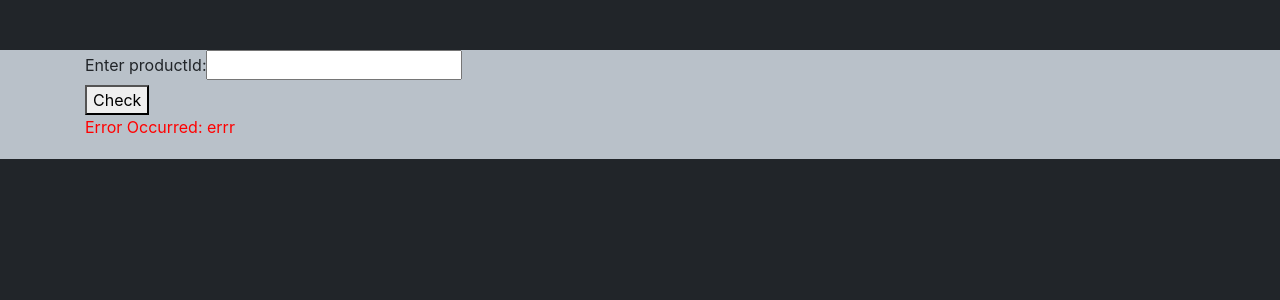
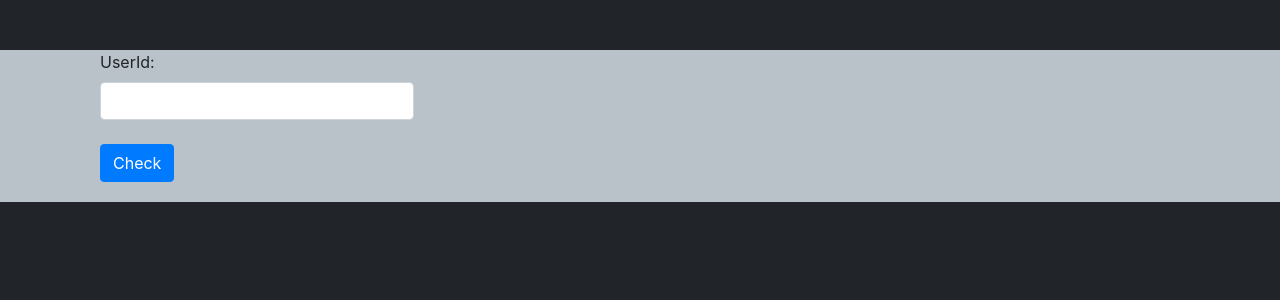
Before and after one commit to jatint17/userms_clientside, a React (Create React App) app: page / in a window 1280 px wide. Shown: the top 300 px of the page. Built offline with nearby package versions, Linux system fonts and the light colour scheme.

Commit message:
bootstrap added

```diff
--- a/src/App.js
+++ b/src/App.js
@@ -3,7 +3,12 @@ import Home from './component/Home';
 import AddProduct from './component/AddProduct'
 import commonStyle2 from "./commonStyle2.module.css";
 import AddAdmin from './component/AddAdmin'
+import AddCustomer from './component/AddCustomer'
 import FindProductById from './component/FindProductById';
+import DisplayProductDetails from './component/DisplayProductDetails';
+import DisplayUserDetails from './component/DisplayUserDetails';
+import FindCustomerById from './component/FindCustomerById';
+import FindUserById from'./component/FindUserById'
 
 
 
@@ -17,7 +22,7 @@ function App() {
                 <div className="row">
 
                     <div className="col-md-9">
-                        <FindProductById />
+                        <FindUserById/>
                     </div>
                 </div>
             </div>
--- a/src/component/FindCustomerById.js
+++ b/src/component/FindCustomerById.js
@@ -1,5 +1,6 @@
 import React, { useState } from 'react';
 import validationMessage from '../validationMessage';
+import commonStyle1 from "../commonStyle1.module.css";
 
 export default function FindCustomerById() {
 
@@ -46,15 +47,16 @@ export default function FindCustomerById() {
         <div>
             <div>
                 <form onSubmit={submitHandler}>
-                    <div>
-                        <label>customerId: </label>
-                        <input type="number" ref={customerIdRef} name="customerId" onChange={() => setFieldVal(customerIdRef)} /><br />
+                    <div className="form-group" className="col-lg-5 col-centered">
+                        <label >customerId: </label>
+                        <input type="number" ref={customerIdRef} className="form-control" name="customerId" onChange={() => setFieldVal(customerIdRef)} /><br />
+
+                    <button className={"btn btn-primary " + commonStyle1.buttoncolor } >Check</button>
                     </div>
-                    <button>Check</button>
                 </form>
 
                 {currentState.validations.customerId ? (
-                <div>
+                <div className="text-danger">
                     {currentState.validations.customerId}
                 </div>
             ) : ''}
@@ -62,7 +64,7 @@ export default function FindCustomerById() {
             </div>
 
             {currentState.customer ? (
-                <div>
+                <div className="text-success">
                     <h2>Customer Found:</h2>
                     {currentState.customer.customername}
                 </div>
@@ -70,7 +72,7 @@ export default function FindCustomerById() {
 
 
             {currentState.errorMessage ? (
-                <div style={{ color: 'red' }}>
+                <div className="text-danger">
                     Error Occurred: {currentState.errorMessage}
                 </div>
             ) : ''}
--- a/src/component/FindProductById.js
+++ b/src/component/FindProductById.js
@@ -1,6 +1,7 @@
 import React, { useState } from 'react';
 import validationMessage from '../validationMessage';
 import DisplayProductDetails from './DisplayProductDetails';
+import commonStyle1 from "../commonStyle1.module.css";
 
 export default function FindProductById() {
 
@@ -47,15 +48,16 @@ export default function FindProductById() {
         <div>
             <div>
                 <form onSubmit={submitHandler}>
-                    <div>
+                    <div className="form-group" className="col-lg-5 col-centered">
                         <label>Enter productId: </label>
-                        <input type="number" ref={productIdRef} name="productId" onChange={() => setFieldVal(productIdRef)} /><br />
+                        <input type="number" ref={productIdRef} className="form-control" name="productId" onChange={() => setFieldVal(productIdRef)} /><br />
+
+                    <button className={"btn btn-primary " + commonStyle1.buttoncolor }>Check</button>
                     </div>
-                    <button>Check</button>
                 </form>
 
                 {currentState.validations.productId ? (
-                <div>
+                <div className="text-danger">
                     {currentState.validations.productId}
                 </div>
             ) : ''}
@@ -63,7 +65,7 @@ export default function FindProductById() {
             </div>
 
             {currentState.product ? (
-                <div>
+                <div className="text-success">
                     <h2>Product Found:</h2>
                     <DisplayProductDetails product={currentState.product}/>
                 </div>
@@ -71,7 +73,7 @@ export default function FindProductById() {
 
 
             {currentState.errorMessage ? (
-                <div style={{ color: 'red' }}>
+                <div className="text-danger">
                     Error Occurred: {currentState.errorMessage}
                 </div>
             ) : ''}
--- a/src/component/FindUserById.js
+++ b/src/component/FindUserById.js
@@ -1,5 +1,6 @@
 import React, { useState } from 'react';
 import validationMessage from '../validationMessage';
+import commonStyle1 from "../commonStyle1.module.css";
 
 export default function FindUserById() {
 
@@ -46,15 +47,16 @@ export default function FindUserById() {
         <div>
             <div>
                 <form onSubmit={submitHandler}>
-                    <div>
+                    <div className="form-group" className="col-lg-5 col-centered">
                         <label>UserId: </label>
-                        <input type="number" ref={userIdRef} name="userId" onChange={() => setFieldVal(userIdRef)} /><br />
+                        <input type="number" ref={userIdRef} className="form-control" name="userId" onChange={() => setFieldVal(userIdRef)} /><br />
+
+                    <button className={"btn btn-primary "+ commonStyle1.buttoncolor  }>Check</button>
                     </div>
-                    <button>Check</button>
                 </form>
 
                 {currentState.validations.userId ? (
-                <div>
+                <div className="text-danger">
                     {currentState.validations.userId}
                 </div>
             ) : ''}
@@ -62,7 +64,7 @@ export default function FindUserById() {
             </div>
 
             {currentState.user ? (
-                <div>
+                <div className="text-success">
                     <h2>User Found:</h2>
                     {currentState.user.username}
                 </div>
@@ -70,7 +72,7 @@ export default function FindUserById() {
 
 
             {currentState.errorMessage ? (
-                <div style={{ color: 'red' }}>
+                <div className="text-danger">
                     Error Occurred: {currentState.errorMessage}
                 </div>
             ) : ''}
```
